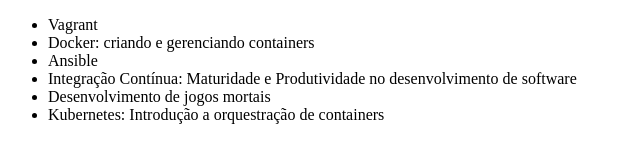
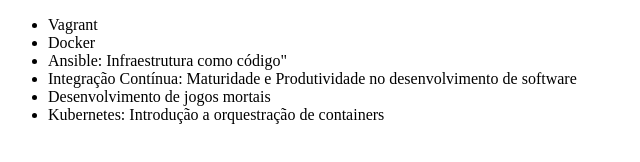
Before and after one commit to BergSabbath/alura-git, a plain HTML site: page index.html in a window 1280 px wide. Shown: the whole page, without its empty margins (0-640 px from the left). Drawn offline with Linux system fonts and the light colour scheme.

Commit message:
alterando o nome do curso ansible

```diff
--- a/index.html
+++ b/index.html
@@ -7,8 +7,8 @@
 <body>
     <ul>
         <li>Vagrant</li>
-        <li>Docker: criando e gerenciando containers</li>
-        <li>Ansible</li>
+        <li>Docker</li>
+        <li>Ansible: Infraestrutura como código"</li>
         <li>Integração Contínua: Maturidade e Produtividade no desenvolvimento de software</li>
         <li>Desenvolvimento de jogos mortais</li>
         <li>Kubernetes: Introdução a orquestração de containers</li>
```
